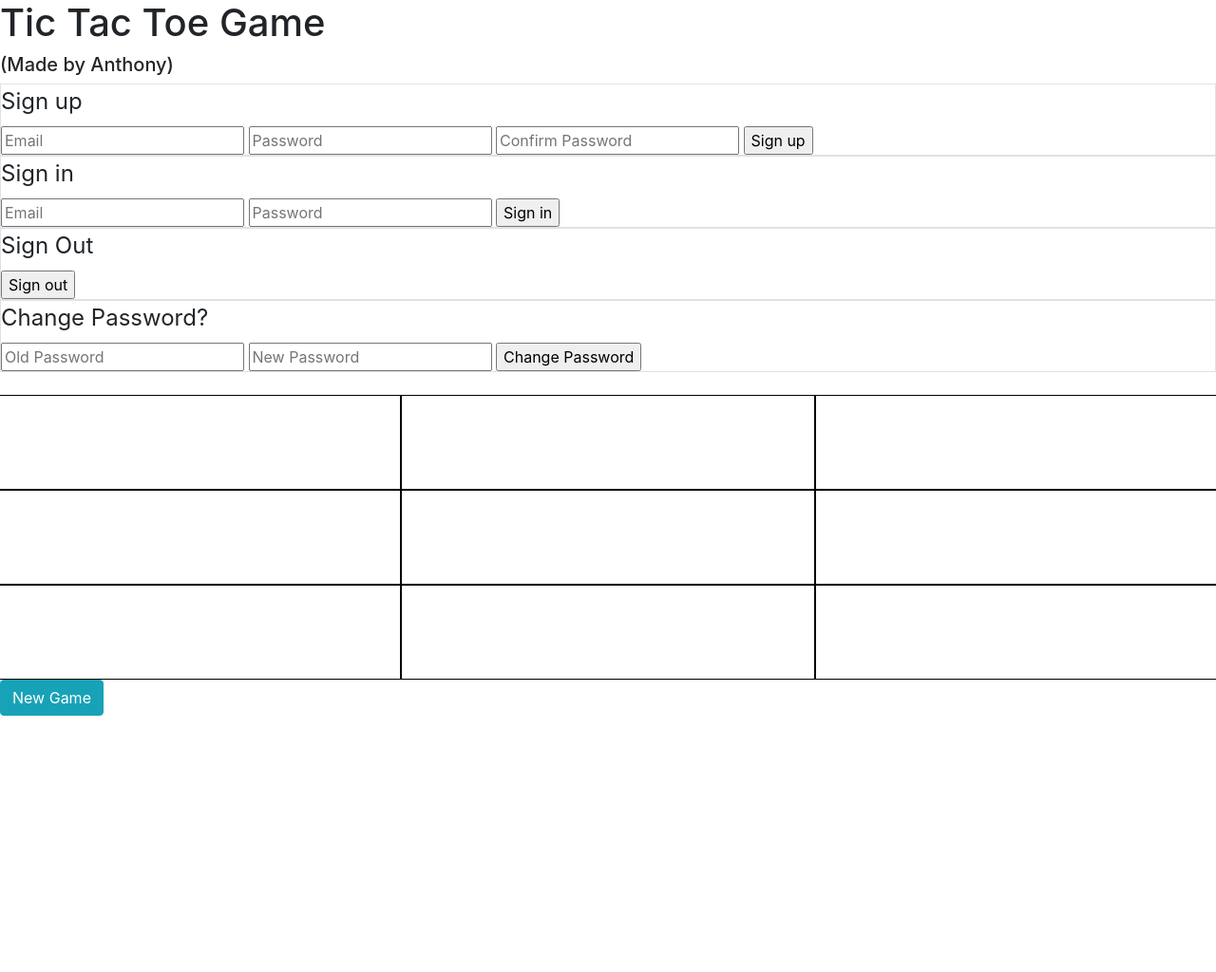
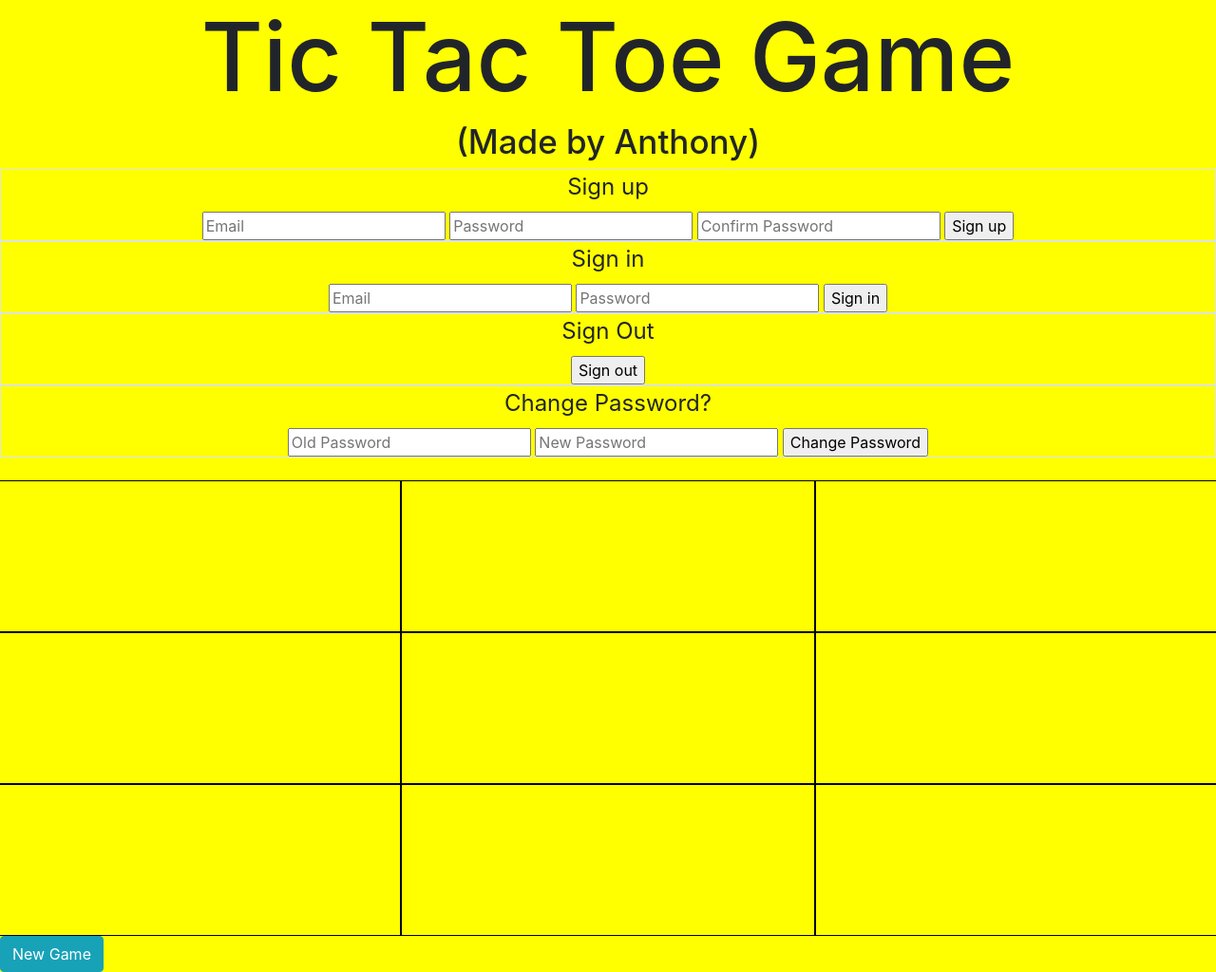
Before and after one commit to Palmoze5/tic-tac-toe-client, a website built with webpack: page index.html in a window 1280 px wide. Shown: the whole page at 95% size. Before the commit the page ends 800 px from the top, so only its background shows below. Built offline with nearby package versions, Linux system fonts and the light colour scheme.

Commit message:
Quick commit  -Erased initial README and updated README  -Added some scss  -created JSON to GET games

```diff
--- a/assets/styles/index.scss
+++ b/assets/styles/index.scss
@@ -1,18 +1,48 @@
 @import '~bootstrap/scss/bootstrap';
 
-$background-color: #FFFFFF;
-$font-color: #dfdfdf;
+$background-color: #FFFF00;
+$font-color: #000000;
 $white: #fff;
 $grey: rgb(128, 128, 128);
 
-$black: #000;
+$black: #000000;
 
 body {
   background-color: $background-color;
 }
 
+.col-4 {
+  align-items: center;
+  color: $font-color;
+  border-bottom: 1px solid;
+  border-right: 1px solid;
+  display: flex;
+  font-size: 8rem;
+  height: calc(100% / 3);
+  justify-content: center;
+
+}
+
+h1 {
+  font-size: 100px;
+  text-align: center;
+}
+
 h2 {
-  font-size: 20px;
+  font-size: 35px;
+  text-align: center;
+}
+
+legend {
+  text-align: center;
+  display: block;
+  padding-left: 2px;
+  padding-right: 2px;
+  border: none;
+}
+
+form {
+  text-align: center;
 }
 
 .box {
@@ -20,7 +50,7 @@ h2 {
   border: 1px solid $black;
   color: $font-color;
   display: flex;
-  height: 100px;
+  height: 10rem;
   justify-content: center;
 }
 
```
Also changed, not shown: README.md, 1 other file.
